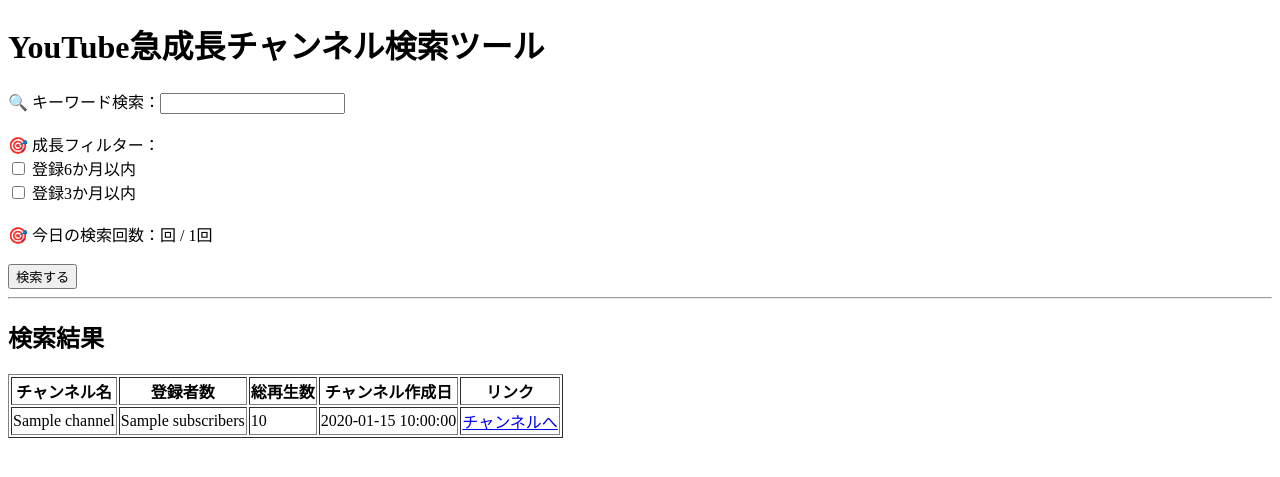
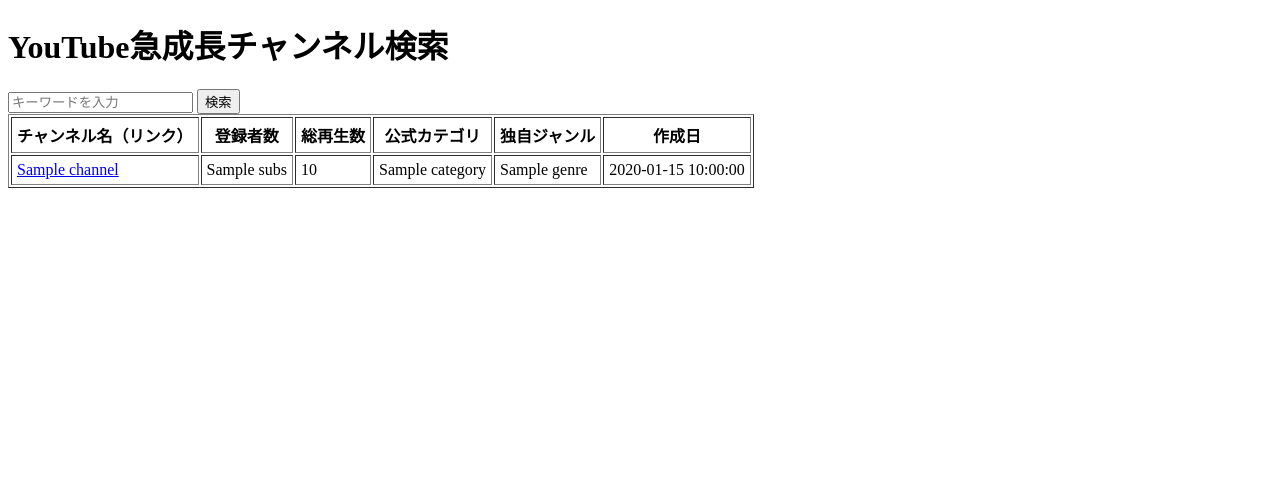
Before and after one commit to yamakenzzr/youtube-growth-app, a Flask app: template templates/index.html in a window 1280 px wide. Shown: the top 477 px of the page. Run offline with Flask 3, Linux system fonts and the light colour scheme; the template is opened without the code that fills it: most values are stand-ins (such as "Sample title", 1, 10 or a date in 2020).

Commit message:
Add files via upload

```diff
--- a/app.py
+++ b/app.py
@@ -1,103 +1,130 @@
-from flask import Flask, render_template, request, session
+
+import os
+from flask import Flask, request, render_template
 from googleapiclient.discovery import build
-import datetime
-import os
-import config
+from datetime import datetime, timedelta
 
 app = Flask(__name__)
 app.secret_key = os.urandom(24)
 
 API_KEY = os.environ.get("YOUTUBE_API_KEY")
 
-# 登録者数・再生数を漢字付きで整形する
-def format_count(n, type="人"):
-    if n < 10000:
-        return f"{n:,}{type}"
+CATEGORY_MAPPING = {
+    "1": "映画とアニメ",
+    "2": "自動車と乗り物",
+    "10": "音楽",
+    "15": "ペットと動物",
+    "17": "スポーツ",
+    "18": "短編映画",
+    "19": "旅行とイベント",
+    "20": "ゲーム",
+    "21": "ブログ",
+    "22": "コメディ",
+    "23": "エンターテイメント",
+    "24": "ニュースと政治",
+    "25": "ハウツーとスタイル",
+    "26": "教育",
+    "27": "科学と技術",
+    "28": "非営利・社会活動"
+}
+
+def guess_genre(title, description=""):
+    text = (title + " " + description).lower()
+    genre_keywords = {
+        "教育・解説": ["勉強", "学習", "解説", "授業", "資格", "知識", "講座", "受験"],
+        "ビジネス・副業": ["副業", "投資", "起業", "経営", "資産運用", "経済", "フリーランス"],
+        "エンタメ・バラエティ": ["ドッキリ", "ネタ", "面白い", "検証", "チャレンジ", "バラエティ"],
+        "Vlog・ライフスタイル": ["日常", "ルーティン", "暮らし", "旅行", "生活", "カフェ", "観光", "主婦"],
+        "ゲーム・実況": ["ゲーム実況", "プレイ動画", "攻略", "配信", "対戦"],
+        "音楽・歌ってみた": ["カバー", "歌ってみた", "演奏", "楽器", "作曲", "ライブ"],
+        "料理・食べ歩き": ["料理", "レシピ", "クッキング", "食べ歩き", "グルメ", "ラーメン"],
+        "美容・ファッション": ["コスメ", "メイク", "スキンケア", "ファッション", "美容", "髪型"],
+        "スポーツ・トレーニング": ["筋トレ", "フィットネス", "ダイエット", "サッカー", "野球", "バスケ"],
+        "科学・テクノロジー": ["ai", "宇宙", "科学", "ガジェット", "it", "レビュー"],
+        "ペット・動物": ["犬", "猫", "ハムスター", "ペット", "動物", "癒し"],
+        "心霊・都市伝説・オカルト": ["心霊", "怪談", "都市伝説", "怖い話", "超常現象"],
+        "まとめ・ゆっくり解説": ["ゆっくり解説", "2ch", "5ch", "まとめ"],
+        "マンガ・アニメ考察": ["考察", "ネタバレ", "アニメ", "漫画", "伏線"],
+        "車・バイク": ["ドライブ", "車中泊", "カーライフ", "バイク", "ツーリング"],
+        "子育て・ファミリー": ["子育て", "育児", "赤ちゃん", "ママ", "パパ", "家族"],
+        "レトロ・懐かし系": ["昭和", "レトロ", "懐かしい", "昔話", "レトロゲーム"]
+    }
+    for genre, keywords in genre_keywords.items():
+        for kw in keywords:
+            if kw.lower() in text:
+                return genre
+    return "未分類"
+
+def format_subscribers(subs):
+    if subs >= 100000:
+        return f"{subs//10000}万人"
+    elif subs >= 10000:
+        return f"{subs/10000:.1f}万人"
     else:
-        return f"{n // 10000}万{type}"
+        return f"{subs}人"
 
-@app.route("/", methods=["GET", "POST"])
+def format_views(views):
+    if views >= 100000:
+        return f"{views//10000}万回再生"
+    elif views >= 10000:
+        return f"{views/10000:.1f}万回再生"
+    else:
+        return f"{views}回再生"
+
+@app.route("/", methods=["GET"])
 def index():
-    if "search_count" not in session:
-        session["search_count"] = 0
-        session["last_reset"] = datetime.datetime.utcnow().date()
+    keyword = request.args.get("keyword", "")
+    channels = []
 
-    today = datetime.datetime.utcnow().date()
-    if session.get("last_reset") != today:
-        session["search_count"] = 0
-        session["last_reset"] = today
-
-    channels = []
-    message = None
-
-    if request.method == "POST":
-        # 必ずカウントアップ
-        session["search_count"] += 1
-
-        if session["search_count"] > config.MAX_SEARCH_COUNT_PER_DAY:
-            return render_template("index.html", channels=[], message="1日の検索回数制限に達しました。", search_count=session["search_count"], max_count=config.MAX_SEARCH_COUNT_PER_DAY)
-
-        keyword = request.form.get("keyword", "")
-        use_3m_filter = request.form.get("use_3m_filter") == "on"
-        use_6m_filter = request.form.get("use_6m_filter") == "on"
-
+    if keyword:
         youtube = build("youtube", "v3", developerKey=API_KEY)
 
         search_response = youtube.search().list(
             q=keyword,
+            type="video",
             part="snippet",
-            type="video",
-            maxResults=30,
-            publishedAfter=(datetime.datetime.utcnow() - datetime.timedelta(days=180)).isoformat("T") + "Z"
+            maxResults=20
         ).execute()
 
-        seen_channels = set()
+        seen_channel_ids = set()
 
         for item in search_response.get("items", []):
             channel_id = item["snippet"]["channelId"]
-            channel_title = item["snippet"]["channelTitle"]
+            if channel_id in seen_channel_ids:
+                continue
+            seen_channel_ids.add(channel_id)
 
-            if channel_id in seen_channels:
-                continue
-            seen_channels.add(channel_id)
-
-            ch_data = youtube.channels().list(
+            channel_response = youtube.channels().list(
                 part="snippet,statistics",
                 id=channel_id
             ).execute()
 
-            if ch_data["items"]:
-                ch = ch_data["items"][0]
-                stats = ch["statistics"]
-                subs = int(stats.get("subscriberCount", 0))
-                views = int(stats.get("viewCount", 0))
+            if channel_response["items"]:
+                channel = channel_response["items"][0]
+                snippet = channel["snippet"]
+                statistics = channel["statistics"]
 
-                published_at_str = ch["snippet"].get("publishedAt")
-                if not published_at_str:
-                    continue
+                title = snippet.get("title", "")
+                description = snippet.get("description", "")
+                published_at = snippet.get("publishedAt", "")[:10]
+                subscriber_count = int(statistics.get("subscriberCount", 0))
+                view_count = int(statistics.get("viewCount", 0))
+                category_id = snippet.get("categoryId", "0")
+                category = CATEGORY_MAPPING.get(category_id, "不明")
 
-                try:
-                    published_at = datetime.datetime.strptime(published_at_str, "%Y-%m-%dT%H:%M:%SZ")
-                except Exception:
-                    continue
+                genre = guess_genre(title, description)
 
-                # 成長フィルター適用
-                is_new_channel = True
-                if use_3m_filter and (datetime.datetime.utcnow() - published_at).days > config.NEW_CHANNEL_DAYS_3M:
-                    is_new_channel = False
-                if use_6m_filter and (datetime.datetime.utcnow() - published_at).days > config.NEW_CHANNEL_DAYS_6M:
-                    is_new_channel = False
+                channels.append({
+                    "title": title,
+                    "link": f"https://www.youtube.com/channel/{channel_id}",
+                    "subs": format_subscribers(subscriber_count),
+                    "views": format_views(view_count),
+                    "published_at": published_at,
+                    "category": category,
+                    "genre": genre
+                })
 
-                if is_new_channel and subs >= 1000 and views >= 10000:
-                    channels.append({
-                        "title": channel_title,
-                        "url": f"https://www.youtube.com/channel/{channel_id}",
-                        "subscribers": format_count(subs, "人"),
-                        "views": format_count(views, "回再生"),
-                        "created": published_at.strftime("%Y/%m/%d")
-                    })
-
-    return render_template("index.html", channels=channels, message=message, search_count=session["search_count"], max_count=config.MAX_SEARCH_COUNT_PER_DAY)
+    return render_template("index.html", channels=channels, keyword=keyword)
 
 if __name__ == "__main__":
-    app.run(host="0.0.0.0", port=10000)
+    app.run(host="0.0.0.0", port=10000, debug=True)
--- a/templates/index.html
+++ b/templates/index.html
@@ -1,49 +1,43 @@
+
 <!DOCTYPE html>
 <html lang="ja">
 <head>
     <meta charset="UTF-8">
-    <title>YouTube急成長チャンネル検索ツール</title>
+    <title>YouTube急成長チャンネル検索</title>
 </head>
 <body>
-    <h1>YouTube急成長チャンネル検索ツール</h1>
+    <h1>YouTube急成長チャンネル検索</h1>
 
-    {% if message %}
-        <p style="color:red;">{{ message }}</p>
-    {% endif %}
-
-    <form method="post">
-        🔍 キーワード検索：<input type="text" name="keyword" required><br><br>
-
-        🎯 成長フィルター：<br>
-        <input type="checkbox" name="use_6m_filter" value="on"> 登録6か月以内<br>
-        <input type="checkbox" name="use_3m_filter" value="on"> 登録3か月以内<br><br>
-
-        🎯 今日の検索回数：{{ search_count }}回 / {{ max_count }}回<br><br>
-
-        <button type="submit" {% if search_count >= max_count %}disabled{% endif %}>検索する</button>
+    <form method="GET" action="/">
+        <input type="text" name="keyword" value="{{ keyword }}" placeholder="キーワードを入力">
+        <button type="submit">検索</button>
     </form>
 
-    <hr>
-
-    <h2>検索結果</h2>
-    <table border="1">
+    {% if channels %}
+    <table border="1" cellpadding="5">
+        <thead>
             <tr>
-            <th>チャンネル名</th>
+                <th>チャンネル名（リンク）</th>
                 <th>登録者数</th>
                 <th>総再生数</th>
-            <th>チャンネル作成日</th>
-            <th>リンク</th>
+                <th>公式カテゴリ</th>
+                <th>独自ジャンル</th>
+                <th>作成日</th>
             </tr>
+        </thead>
+        <tbody>
             {% for ch in channels %}
             <tr>
-            <td>{{ ch.title }}</td>
-            <td>{{ ch.subscribers }}</td>
+                <td><a href="{{ ch.link }}" target="_blank">{{ ch.title }}</a></td>
+                <td>{{ ch.subs }}</td>
                 <td>{{ ch.views }}</td>
-            <td>{{ ch.created }}</td>
-            <td><a href="{{ ch.url }}" target="_blank">チャンネルへ</a></td>
+                <td>{{ ch.category }}</td>
+                <td>{{ ch.genre }}</td>
+                <td>{{ ch.published_at }}</td>
             </tr>
             {% endfor %}
+        </tbody>
     </table>
-
+    {% endif %}
 </body>
 </html>
```
Lines whose indentation alone changed are shown as unchanged.
